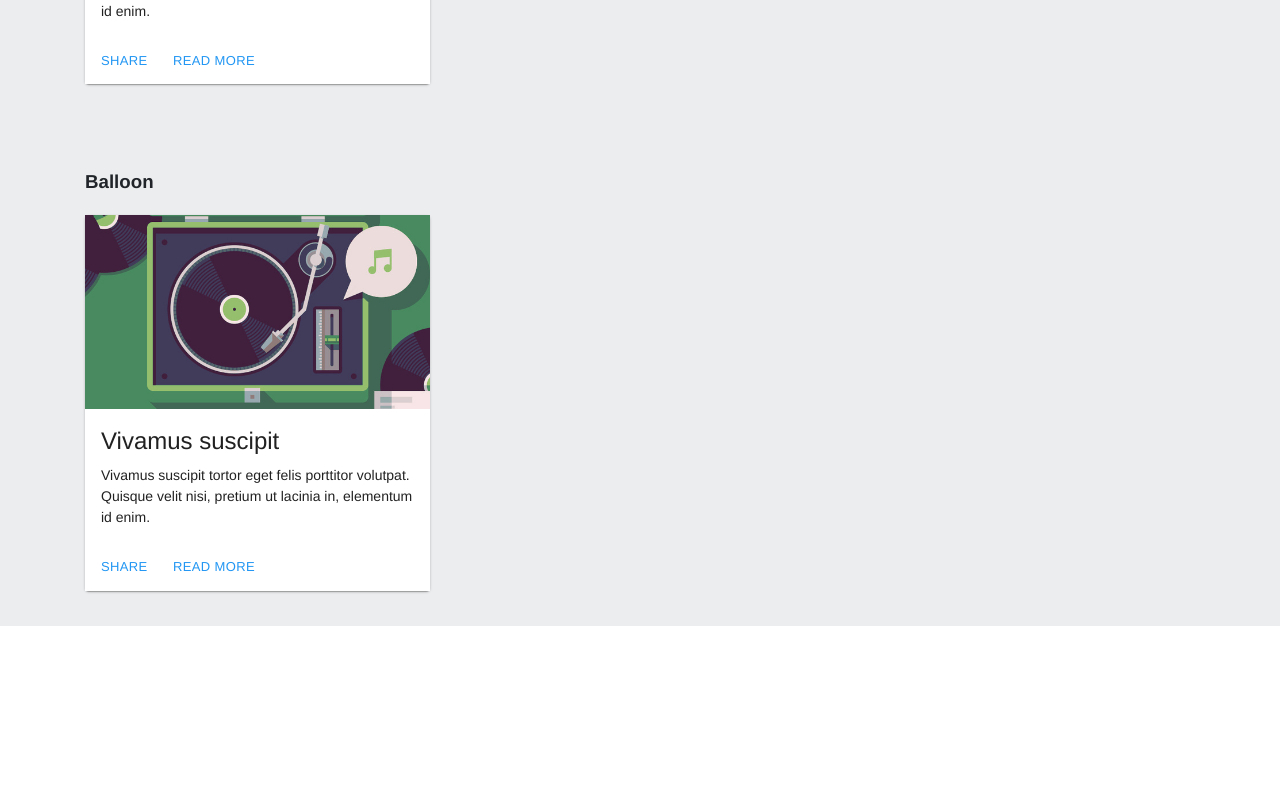
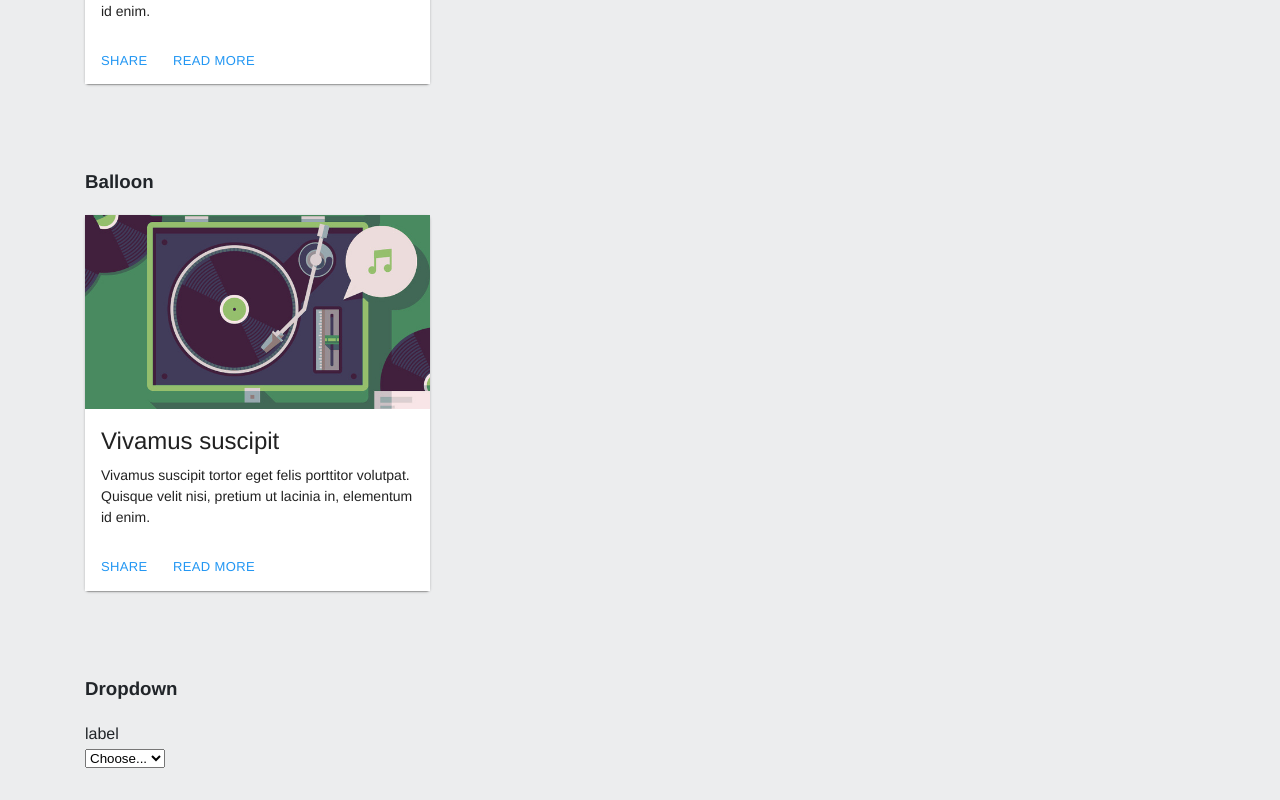
Before and after one commit to raulvictorrosa/front-end-skill, a React (Create React App) app: page / in a window 1280 px wide. Shown: the part 1292-2092 px from the top of the page. Before the commit the page ends 1918 px from the top, so only its background shows below. Built offline with nearby package versions, Linux system fonts and the light colour scheme; a web font is replaced by a local one.

Commit message:
feat: Dropdown component

```diff
--- a/src/components/App.js
+++ b/src/components/App.js
@@ -3,6 +3,7 @@ import Balloon from "./Balloon";
 import Card from "./Card";
 import Cards from "./Cards";
 import Chips from "./Chips";
+import Dropdown from "./Dropdown";
 
 const App = () => {
   return (
@@ -31,6 +32,20 @@ const App = () => {
               Balloon text message
             </Balloon>
           </div>
+          <div
+            className="col"
+            style={{ marginTop: "30px", marginBottom: "30px" }}
+          >
+            <h3>Dropdown</h3>
+            <Dropdown
+              options={[
+                { label: "one", value: 1 },
+                { label: "two", value: 2 },
+                { label: "three", value: 3 }
+              ]}
+              label={"label"}
+            />
+          </div>
         </div>
       </div>
     </div>
--- /dev/null
+++ b/src/components/Dropdown.js
@@ -0,0 +1,44 @@
+import React, { Component } from "react";
+
+class Dropdown extends Component {
+  constructor(props) {
+    super(props);
+
+    this.state = {
+      selectedOption: ""
+    };
+  }
+
+  handleSelect(event) {
+    this.setState({ selectedOption: event.target.value });
+  }
+
+  render() {
+    const { options, label } = this.props;
+
+    return (
+      <div className="dropdown">
+        <div className="dropdown-group-label">
+          <label className="dropdown-label-text" htmlFor="dropdownGroup">
+            {label}
+          </label>
+        </div>
+        <select
+          className="dropdown-itens"
+          id="dropdownGroup"
+          onChange={e => this.handleSelect(e)}
+        >
+          <option defaultValue>Choose...</option>
+          {options &&
+            options.map(option => (
+              <option key={option.value} value={option.value}>
+                {option.label}
+              </option>
+            ))}
+        </select>
+      </div>
+    );
+  }
+}
+
+export default Dropdown;
```
